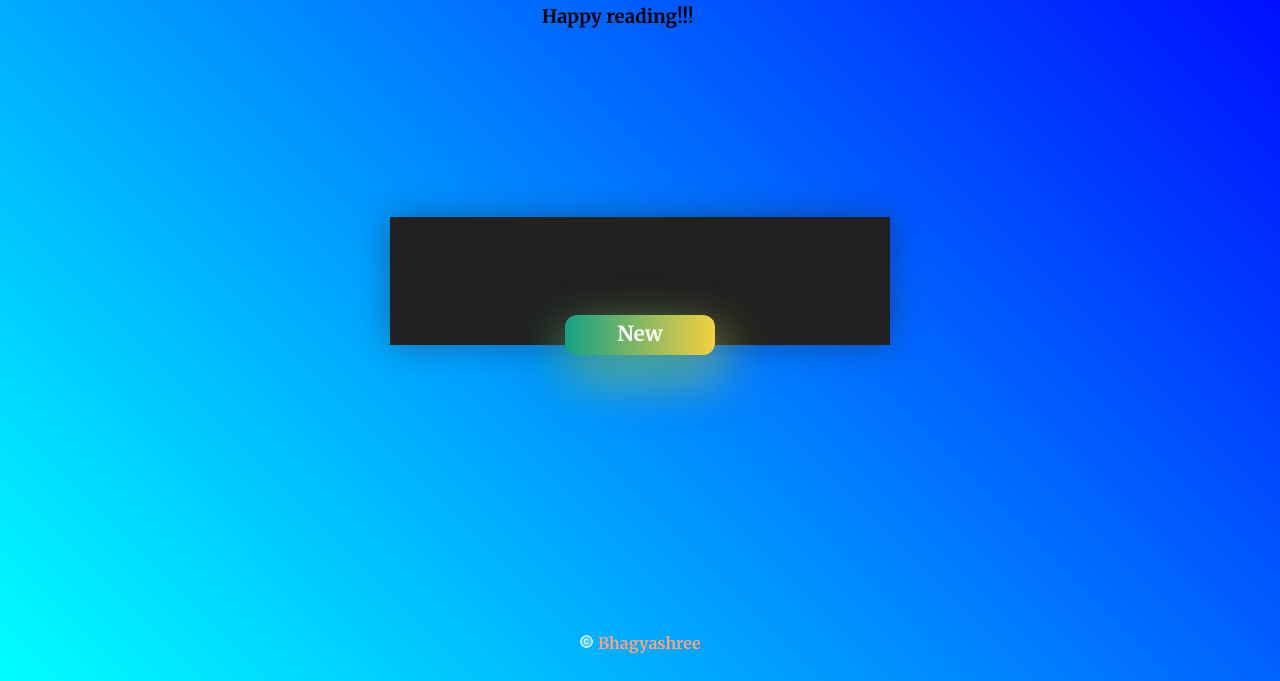
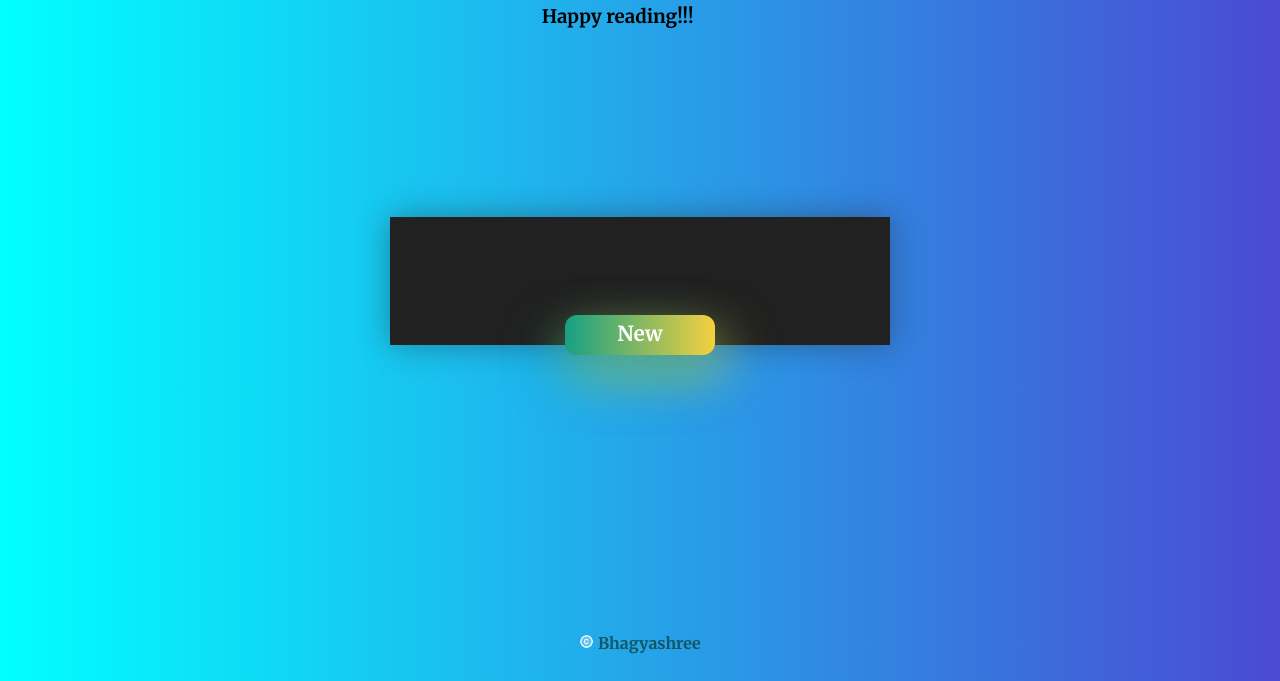
Before and after one commit to Bhagyashree-hegde2001/online-quote-generator, a plain HTML site: page index.html in a window 1280 px wide. Shown: the part 119-800 px from the top of the page. Drawn offline with Linux system fonts and the light colour scheme; no server answers; a web font is replaced by a local one.

Commit message:
Update styles.css

```diff
--- a/styles.css
+++ b/styles.css
@@ -17,7 +17,7 @@ body{
     justify-content: center;
     align-items: center;
     height: 100vh;
-    background-image: linear-gradient(45deg,aqua,blue);
+    background-image: linear-gradient(to right,aqua,rgb(74, 74, 211));
 }
 
 h1
@@ -72,7 +72,7 @@ h1:hover{
     transition: 0.5s;
 }
 .btn:hover {
-    background: linear-gradient(to right,aqua,blue);
+    background: linear-gradient(to right,aqua,rgb(74, 74, 211));
     color: black;
 }
 
@@ -95,7 +95,7 @@ h1:hover{
 {
     position: absolute;
     bottom:3%;
-    color: lightsalmon;
+    color: rgba(13, 68, 71, 0.808);
     transition:1s;
     -webkit-transition:1s;
     -moz-transition:1s;
```
